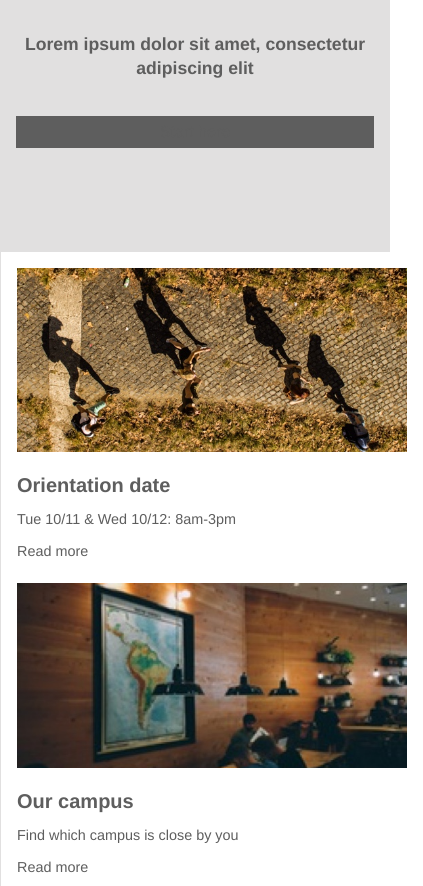
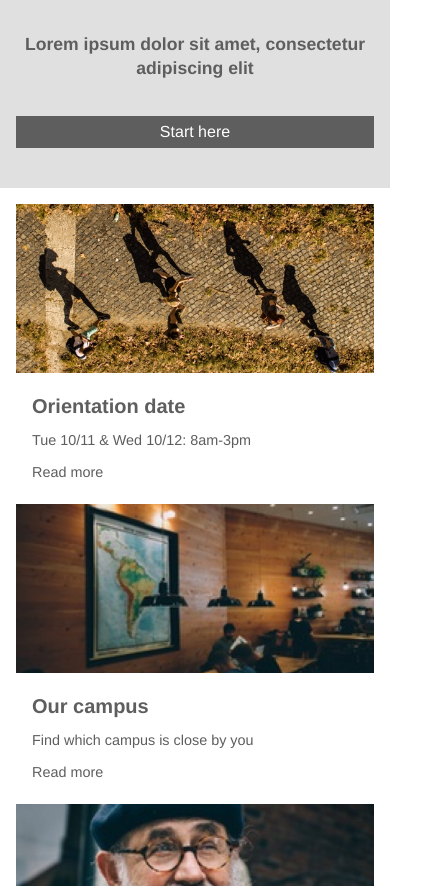
Before and after one commit to jlmichaud/colmar-academy, a plain HTML site: page index.html in a window 390 px wide. Shown: the part 455-1341 px from the top of the page, 423 px wide, since content can reach past the window. Drawn offline with Linux system fonts and the light colour scheme.

Commit message:
Fixed some alignment problems

```diff
--- a/index.html
+++ b/index.html
@@ -1,11 +1,12 @@
 <!DOCTYPE html>
-<html>
+<html lang="en">
   <head>
     <meta charset="utf-8">
     <title>Colmar Academy</title>
     <link href="resources/css/reset.css" rel="stylesheet" type="text/css">
     <link href="resources/css/style.css" rel="stylesheet" type="text/css">
     <meta name="viewport" content="width=device-width, initial-scale=1.0">
+    <link rel="icon" href="./favicon.ico" type="image/x-icon">
   </head>
   <body>
     <div class="main-container">
@@ -37,7 +38,7 @@
         <div class="text-box">
           <h1>Learn something new everyday</h1>
           <p>Lorem ipsum dolor sit amet, consectetur adipiscing elit</p>
-          <span><a href="#">Start here</a></span>
+          <span class="button"><a href="#">Start here</a></span>
         </div>
       </section>
       <!-- Top section just below banner  -->
--- a/resources/css/style.css
+++ b/resources/css/style.css
@@ -4,6 +4,10 @@ html {
   font-size: 16px;
   color: #5E5E5E;
   box-sizing: border-box;
+}
+
+*, *:before, *:after {
+  box-sizing: inherit;
 }
 
 h1 {
@@ -124,7 +128,7 @@ nav.small {
   margin: 2rem auto 2rem auto;
 }
 
-#banner span {
+.button a {
   display: block;
   color: white;
   background-color: #5E5E5E;
@@ -188,7 +192,6 @@ nav.small {
 
 #top .square-image {
   max-width: 35%;
-  overflow: hidden;
   padding: 1rem;
 }
 
@@ -217,6 +220,7 @@ nav.small {
   #top .side-bar {
     width: 100%;
     padding: 0;
+    border-left: none;
   }
 
   #top .side-bar-item {
@@ -239,10 +243,15 @@ nav.small {
     display: none;
   }
 
+  #top .side-bar {
+    max-width: 100%;
+    padding: 0 1rem;
+  }
+
   #top .side-bar-item {
     flex-direction: column;
     align-items: flex-start;
-    width: 100%;
+    max-width: 100%;
     border-top: none;
   }
 
@@ -266,7 +275,7 @@ nav.small {
   #top .mobile-image {
     display: block;
     width: 100%;
-    padding: 1rem;
+    padding: 1rem 0 1rem 0;
   }
 }
 
```
Also changed, not shown: favicon.ico (added).
